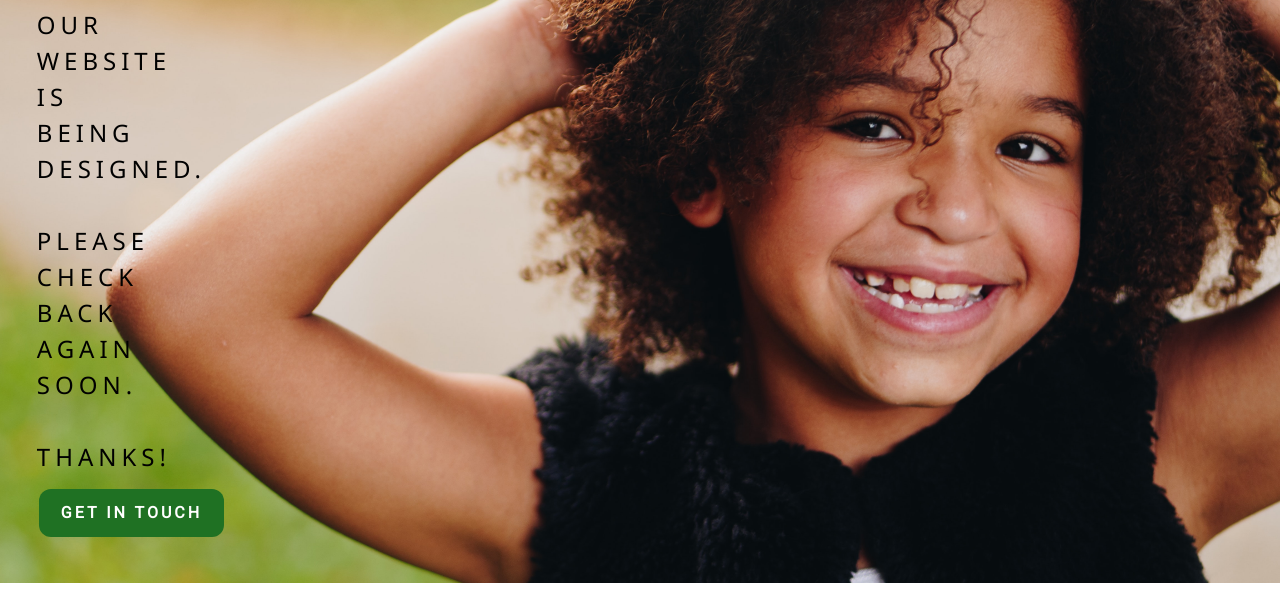
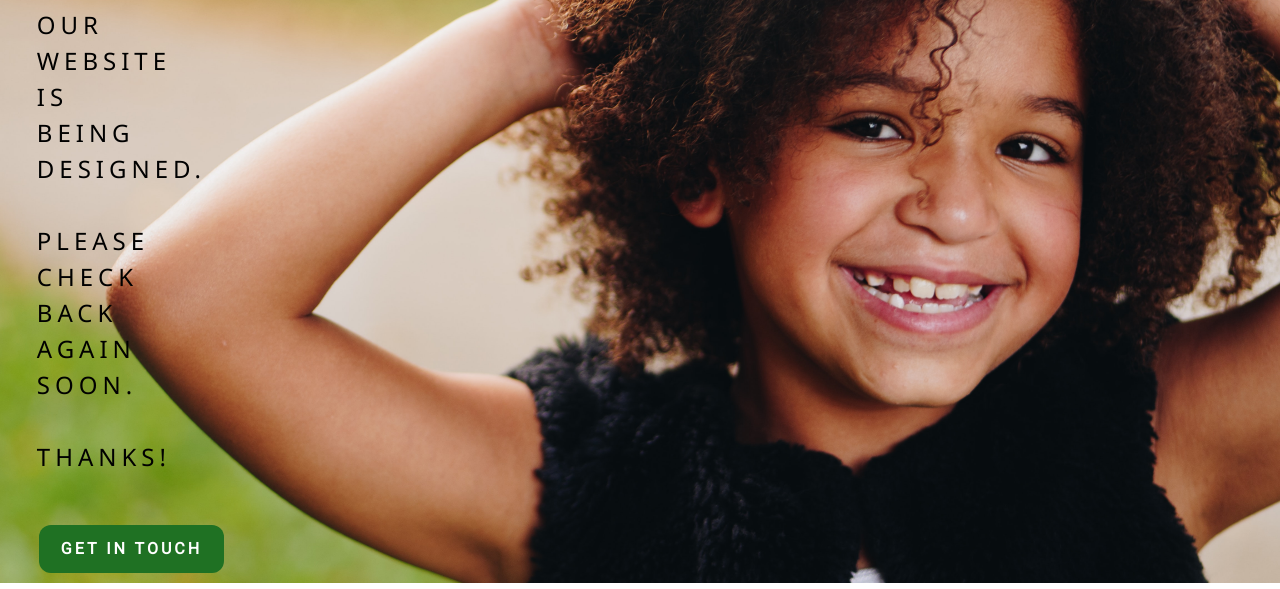
Before and after one commit to thefuturekids/thefuturekids.github.io, a plain HTML site: page index.html in a window 1280 px wide. Shown: the part 217-806 px from the top of the page. Drawn offline with Linux system fonts and the light colour scheme.

Commit message:
Update index.html

```diff
--- a/index.html
+++ b/index.html
@@ -89,7 +89,7 @@ body, html {height: 100%}
 <div class="bgimg1 w3-display-container w3-animate-opacity w3-text-white"style="letter-spacing:5px;">
   <div class="w3-display-position w3-padding-large">
     <h1 class="w3-jumbo w3-animate-top" style="font-weight: lighter">FutureKids</h1>
-    <h3 style="color: #000000; font-weight: lighter;">OUR<br/>WEBSITE<br/>IS<br/>BEING<br/>DESIGNED.<br/><br/>PLEASE<br/>CHECK<br/>BACK<br/>AGAIN<br/>SOON.<br/><br/>THANKS!<br/></h3>
+    <h3 style="color: #000000; font-weight: lighter;">OUR<br/>WEBSITE<br/>IS<br/>BEING<br/>DESIGNED.<br/><br/>PLEASE<br/>CHECK<br/>BACK<br/>AGAIN<br/>SOON.<br/><br/>THANKS!<br/><br/></h3>
     <a href="mailto:futurekids.charity@gmail.com">
     <button class="button button1"><b>GET IN TOUCH</b></button>
   </a>
```
